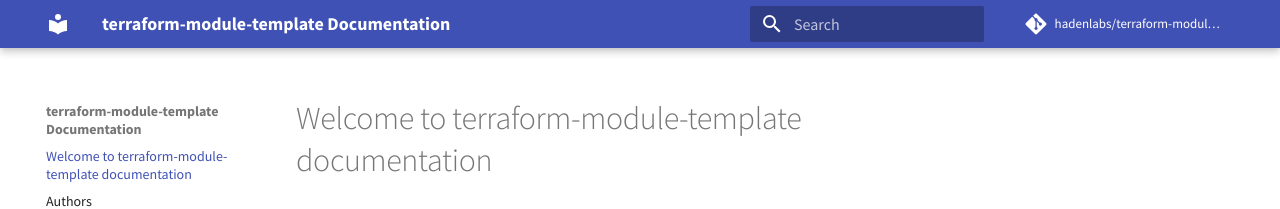
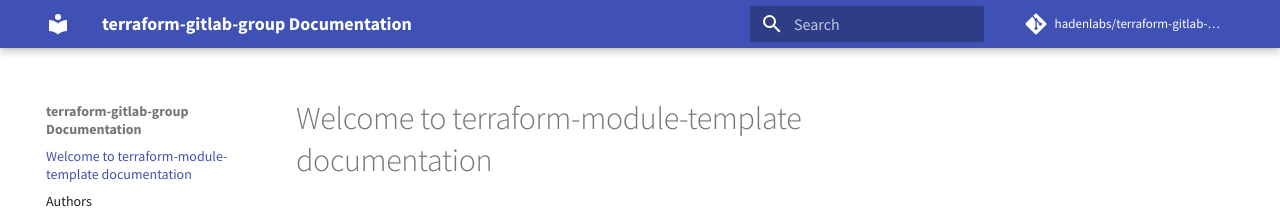
Before and after one commit to hadenlabs/terraform-gitlab-group, an MkDocs documentation site: the page built from docs/index.md, in a window 1280 px wide. Shown: the top 209 px of the page. Built offline with MkDocs 1.6.1 and Material for MkDocs 9.7.7, drawn with Linux system fonts in a browser that asks for light colours; comment, search, counter and statistics services are not loaded.

Commit message:
chore: change name project (#1)

```diff
--- a/.todocheck.yaml
+++ b/.todocheck.yaml
@@ -1,4 +1,4 @@
-origin: github.com/hadenlabs/terraform-module-template
+origin: github.com/hadenlabs/terraform-gitlab-group
 issue_tracker: GITHUB
 auth:
   type: none
--- a/mkdocs.yml
+++ b/mkdocs.yml
@@ -1,4 +1,4 @@
-site_name: terraform-module-template Documentation
+site_name: terraform-gitlab-group Documentation
 theme: 'material'
 markdown_extensions:
   - toc:
@@ -15,8 +15,8 @@ extra:
   font:
     text: 'Source Sans Pro'
 
-repo_name: 'hadenlabs/terraform-module-template'
-repo_url: 'https://github.com/hadenlabs/terraform-module-template'
+repo_name: 'hadenlabs/terraform-gitlab-group'
+repo_url: 'https://github.com/hadenlabs/terraform-gitlab-group'
 copyright: 'Copyright © 2021 <a href="https://hadenlabs.com">hadenlabs</a>'
 
 google_analytics:
--- a/setup.cfg
+++ b/setup.cfg
@@ -64,7 +64,7 @@ test = pytest
 norecursedirs = "build" "docs" "docs[\/]_build" ".egg"
 addopts =
 	-s -v
-	--cov terraform-module-template
+	--cov terraform-gitlab-group
 	--cov-report html
 	--no-cov-on-fail
 	--capture=no
```
Also changed, not shown: package.json (+5 -5 lines), 8 other files.
